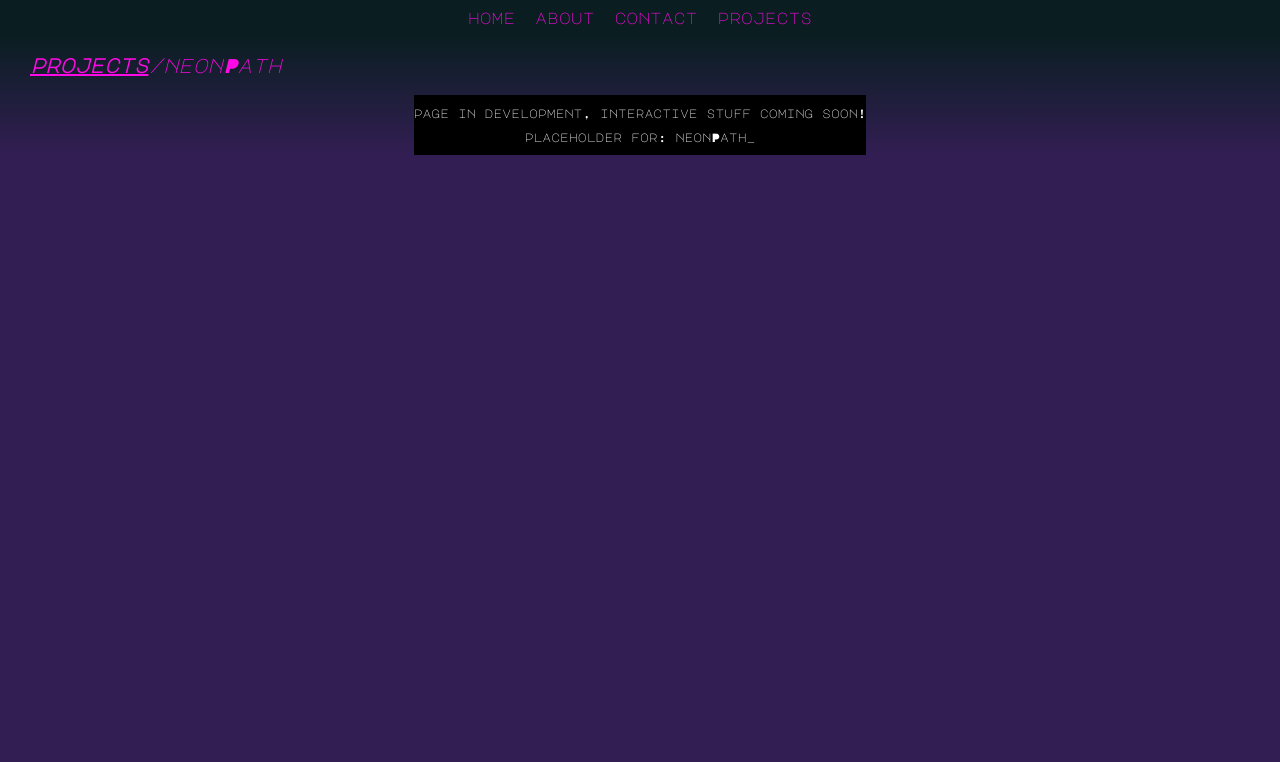
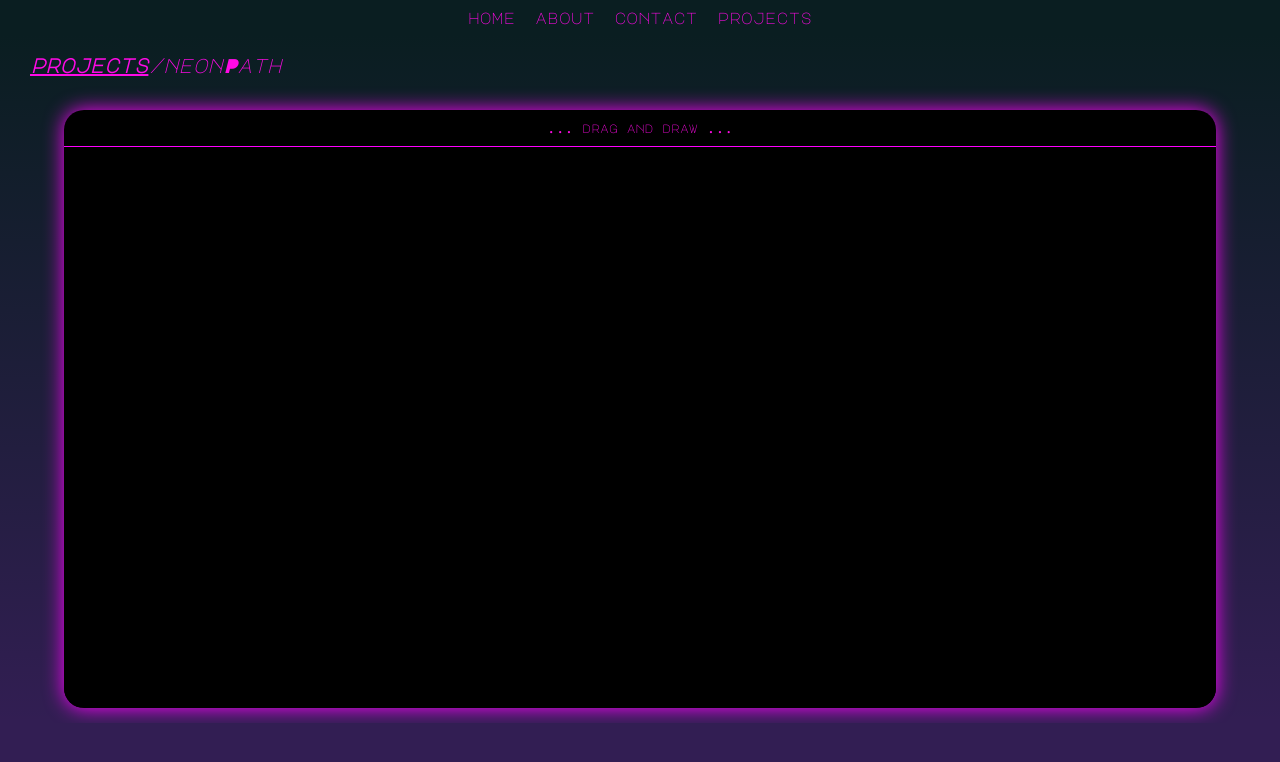
Before and after one commit to hwatton/short-portfolio, a React (Create React App) app: page /projects/neonPath in a window 1280 px wide. Shown: the top 762 px of the page. Built offline with nearby package versions, Linux system fonts and the light colour scheme.

Commit message:
add neon path, fix burger position

```diff
--- a/src/components/navRouting/nav.jsx
+++ b/src/components/navRouting/nav.jsx
@@ -51,6 +51,9 @@ const responsiveNav = props.dims.width > 450
             position: "relative"
         }}>
             {(!props.animating || overRideAnimProp) &&
+            <div style={{
+                paddingTop: "5px",
+                height: "20px", width: "100%"}}>
             <div
             id={"burgerContainer"}
         onClick={()=>{setShowMenu(!showMenu)}}
@@ -58,6 +61,7 @@ const responsiveNav = props.dims.width > 450
 position: "absolute",
 left: 2
         }}><BurgerBar size={25}/></div>
+        </div>
         }</div>
 
 
--- /dev/null
+++ b/src/components/projects/individualProjects/neonPath.jsx
@@ -0,0 +1,225 @@
+import { useState, useRef, useEffect } from "react";
+
+
+/*
+the fundamental path function (way down below) goes with full credit to :
+https://francoisromain.medium.com/smooth-a-svg-path-with-cubic-bezier-curves-e37b49d46c74
+it's always just a bit of good old maths in the end isn't it?!
+
+I had a go at writing my own, from the d3 version, but it's a bit much
+to get my head round! I get the steps, it's all simple & logical
+but it's a flippin' headache, so hey, that's what the internet is for I guess.
+Thanks Francois Romain.
+*/
+
+export default function NeonPath(props) {
+    const [points, setPoints] = useState([]);
+    const [down, setDown] = useState(false);
+    const [glowingComponent, setGlowingComponent] = useState(false);
+    const [svgDims, setSvgDims] = useState({ x: 0, y: 0 });
+    const svgElement = useRef(null);
+
+    const GlowingPath = (props) => {
+      let inside = [];
+      let pointsArr = props.points.map((el, i) => {
+        return [el.x, el.y];
+      });
+
+      for (let i = 30; i > 0; i--) {
+        inside.push(
+          <path
+            key={"pathStroke" + i}
+            d={getBezierPath(pointsArr)}
+            style={{
+              stroke: "magenta",
+              strokeLinecap: "round",
+              strokeWidth: 0 + i * 2 + "px",
+              opacity: 1 / (i * i * 0.1),
+              fill: "none"
+            }}
+          />
+        );
+      }
+
+      return inside;
+    };
+
+    useEffect(() => {
+      if (svgElement) {
+        setSvgDims({
+          x: svgElement.current.getBoundingClientRect().x,
+          y: svgElement.current.getBoundingClientRect().y
+        });
+      }
+    }, [svgElement, props]);
+
+    function handleMove(e) {
+      if (down) {
+        let cP = [...points];
+        cP.push({
+          x: e.clientX - svgDims.x,
+          y: e.clientY - svgDims.y
+        });
+
+        setPoints(cP);
+      }
+    }
+
+    function handleMouseDown() {
+      setGlowingComponent(false);
+      setDown(true);
+      setPoints([]);
+    }
+
+    function handleMouseUp() {
+      setDown(false);
+      setGlowingComponent(true);
+    }
+
+    function pToP(array) {
+      let string;
+
+      const len = array.length;
+      if (len > 0) {
+        string = "M" + array[0].x + "," + array[0].y;
+
+        for (let i = 1; i < len; i++) {
+          string = string.concat("L" + array[i].x + "," + array[i].y);
+        }
+      }
+      return string;
+    }
+
+
+    const DynoPath = (props) => {
+      return (
+        <path
+          d={pToP(props.points)}
+          style={{
+            stroke: "magenta",
+            strokeWidth: "2px"
+          }}
+        />
+      );
+    };
+
+    return (
+
+
+      <div style={{
+        borderRadius: "20px",
+        boxShadow: "0 0 20px #f0f",
+        backgroundColor: "black",
+        overflow: "hidden",
+        margin: "15px"
+      }}>
+        <div style={{ width: "100%",
+        borderBottom: "1px solid magenta"}}>
+        <p>... drag and draw ...</p>
+        </div>
+        <svg
+          ref={svgElement}
+          style={{ backgroundColor: "black", opacity: 1 }}
+          width={props.dims.width ? props.dims.width*0.9 : 500}
+          height={props.dims.height ? props.dims.height*0.7 : 500}
+          onMouseDown={() => handleMouseDown()}
+          onMouseUp={() => handleMouseUp()}
+          onMouseMove={(e) => {
+            handleMove(e);
+          }}
+        >
+          <defs>
+            <defs>
+              <filter id="glow">
+                <fegaussianblur
+                  className="blur"
+                  result="coloredBlur"
+                  stdDeviation="4"
+                ></fegaussianblur>
+                <femerge>
+                  <femergenode in="coloredBlur"></femergenode>
+                  <femergenode in="coloredBlur"></femergenode>
+                  <femergenode in="coloredBlur"></femergenode>
+                  <femergenode in="SourceGraphic"></femergenode>
+                </femerge>
+              </filter>
+            </defs>
+          </defs>
+
+          <path
+            d={pToP(points)}
+            style={{
+              stroke: "magenta",
+              strokeWidth: "2px",
+              fillOpacity: 0,
+              filter: "url(#glow)"
+            }}
+          />
+          {glowingComponent ? (
+            <GlowingPath points={points} />
+          ) : (
+            <DynoPath points={points} />
+          )}
+        </svg>
+      </div>
+
+
+    );
+  }
+
+
+/**** Line helper function(s) *****/
+
+const line = (pointA, pointB) => {
+    const lengthX = pointB[0] - pointA[0];
+    const lengthY = pointB[1] - pointA[1];
+    return {
+      length: Math.sqrt(Math.pow(lengthX, 2) + Math.pow(lengthY, 2)),
+      angle: Math.atan2(lengthY, lengthX)
+    };
+  };
+
+  const controlPoint = (current, previous, next, reverse) => {
+    // When 'current' is the first or last point of the array
+    // 'previous' or 'next' don't exist.
+    // Replace with 'current'
+    const p = previous || current;
+    const n = next || current;
+    // The smoothing ratio
+    const smoothing = 0.1;
+    // Properties of the opposed-line
+    const o = line(p, n);
+    // If is end-control-point, add PI to the angle to go backward
+    const angle = o.angle + (reverse ? Math.PI : 0);
+    const length = o.length * smoothing;
+    // The control point position is relative to the current point
+    const x = current[0] + Math.cos(angle) * length;
+    const y = current[1] + Math.sin(angle) * length;
+    return [x, y];
+  };
+
+  const bezierCommand = (point, i, a) => {
+    // start control point
+    const [cpsX, cpsY] = controlPoint(a[i - 1], a[i - 2], point);
+    // end control point
+    const [cpeX, cpeY] = controlPoint(point, a[i - 1], a[i + 1], true);
+    return `C ${cpsX},${cpsY} ${cpeX},${cpeY} ${point[0]},${point[1]}`;
+  };
+
+  const svgPath = (points, command) => {
+    // build the d attributes by looping over the points
+    const d = points.reduce(
+      (acc, point, i, a) =>
+        i === 0
+          ? // if first point
+            `M ${point[0]},${point[1]}`
+          : // else
+            `${acc} ${command(point, i, a)}`,
+      ""
+    );
+    return d;
+  };
+
+  function getBezierPath(points) {
+    return svgPath(points, bezierCommand);
+  }
--- a/src/components/projects/megaProjectsArray.js
+++ b/src/components/projects/megaProjectsArray.js
@@ -3,6 +3,7 @@ import HundredLines from "./hundredLines/hundredLines"
 import FlippyCounter from "./flippyCounter/flippyCounter"
 import Maze from "./maze/maze"
 */
+
 import AnglesSpirals from "./anglesSpirals/anglesSpirals"
 import Bonacci from "./individualProjects/bonacci"
 import Bipper from "./bipper/bipper.jsx"
@@ -10,13 +11,14 @@ import "@fontsource/major-mono-display"
 import Project from "./project"
 import PlaceHolder from "./individualProjects/placeHolder"
 import Maze from "./maze/maze"
+import NeonPath from "./individualProjects/neonPath"
 
 
 
  const megaProjectsArray = [
 new Project("Hundred Lines", <PlaceHolder/>, ["framer-motion", "d3.js","animation"],  "hundredLines_"),
 new Project("Auto Bipper", <Bipper radius={7.5} gridSize={10} />, ["framer-motion", "animation","react"],"bipper_"),
-new Project("Neon Path", <PlaceHolder/>, ["interactive", "d3.js", "react"], "neonPath_"),
+new Project("Neon Path", <NeonPath/>, ["interactive", "d3.js", "react"], "neonPath_"),
 new Project("Maze", <Maze/>, ["algorithms", "aws", "react"],"maze_"),
 new Project("Adjustable Angle Phyllotaxis", <AnglesSpirals/>, ["interactive","maths", "react"],"golden_angles_"),
 new Project("Flippy Counter", <PlaceHolder/>, ["framer-motion", "animation", "react"],"flippyCounter_"),
--- a/src/components/projects/projectsTwo.jsx
+++ b/src/components/projects/projectsTwo.jsx
@@ -35,6 +35,8 @@ const breadcrumbs = location.pathname.split("/").length >= 3
 
 ok- this isn't great. I gues because my nav/header floats, there's no obvious position to bind this to visually.
 this quik section of horrid if statements works ok for my personal site though.
+
+EDIT: no it doesn't really. to sort!
  *
  */
 
@@ -103,7 +105,8 @@ const pNm = "/projects/" + el.image.slice(0,-1)
         }}>
 
        <motion.div
-       style={{ textAlign: "left", paddingLeft: "20px", display: "block"}}
+       style={{
+        textAlign: "left", paddingLeft: "20px", display: "block"}}
        animate={{
         paddingLeft: breadcrumbLeftPosition +"px"
        }}>
```
Also changed, not shown: src/components/projects/hundredLines/hundredLines.jsx (+14 -24 lines).
